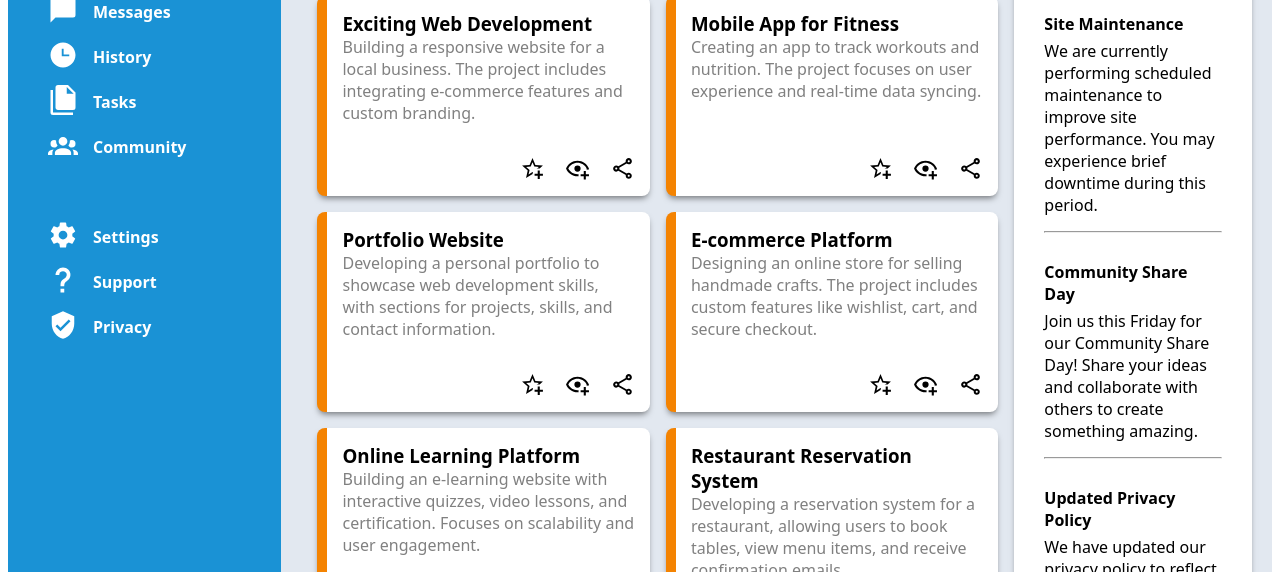
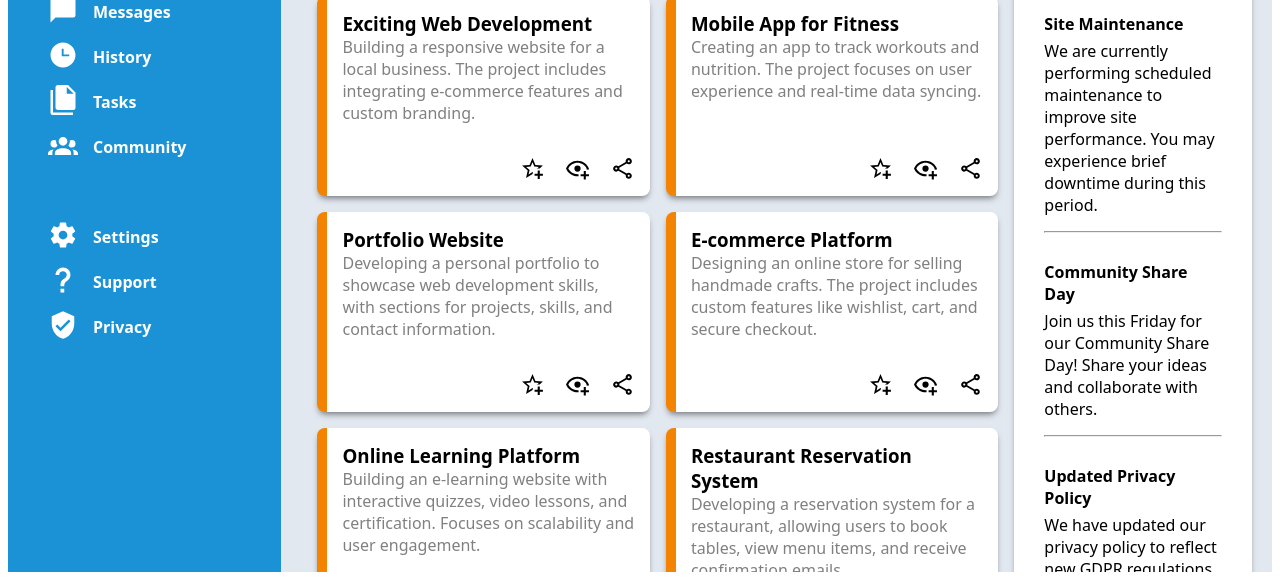
Before and after one commit to mentipento/admin-dashboard, a plain HTML site: page index.html in a window 1280 px wide. Shown: the part 236-816 px from the top of the page. Drawn offline with Linux system fonts and the light colour scheme.

Commit message:
add minor improvements

```diff
--- a/index.html
+++ b/index.html
@@ -135,12 +135,12 @@
                             </div>
                             <div class="announcement-item">
                                 <p class="headline">Community Share Day</p>
-                                <p class="post">Join us this Friday for our Community Share Day! Share your ideas and collaborate with others to create something amazing.</p>
+                                <p class="post">Join us this Friday for our Community Share Day! Share your ideas and collaborate with others.</p>
                                 <hr>
                             </div>
                             <div class="announcement-item">
                                 <p class="headline">Updated Privacy Policy</p>
-                                <p class="post">We have updated our privacy policy to reflect new GDPR regulations. Please take a moment to review the changes.</p>
+                                <p class="post">We have updated our privacy policy to reflect new GDPR regulations.</p>
                             </div>
                         </div>
                     </div>
--- a/style.css
+++ b/style.css
@@ -230,7 +230,7 @@ border: 1px solid #1A92D5;
 .trending-content {
     background-color: white;
     box-shadow: 0px 4px 6px -2px rgba(0, 0, 0, 0.5);
-    padding: 20px 30px;
+    padding: 10px 15px;
     display: grid;
     grid-template-columns: 1fr 4fr;
     gap: 10px;
```
